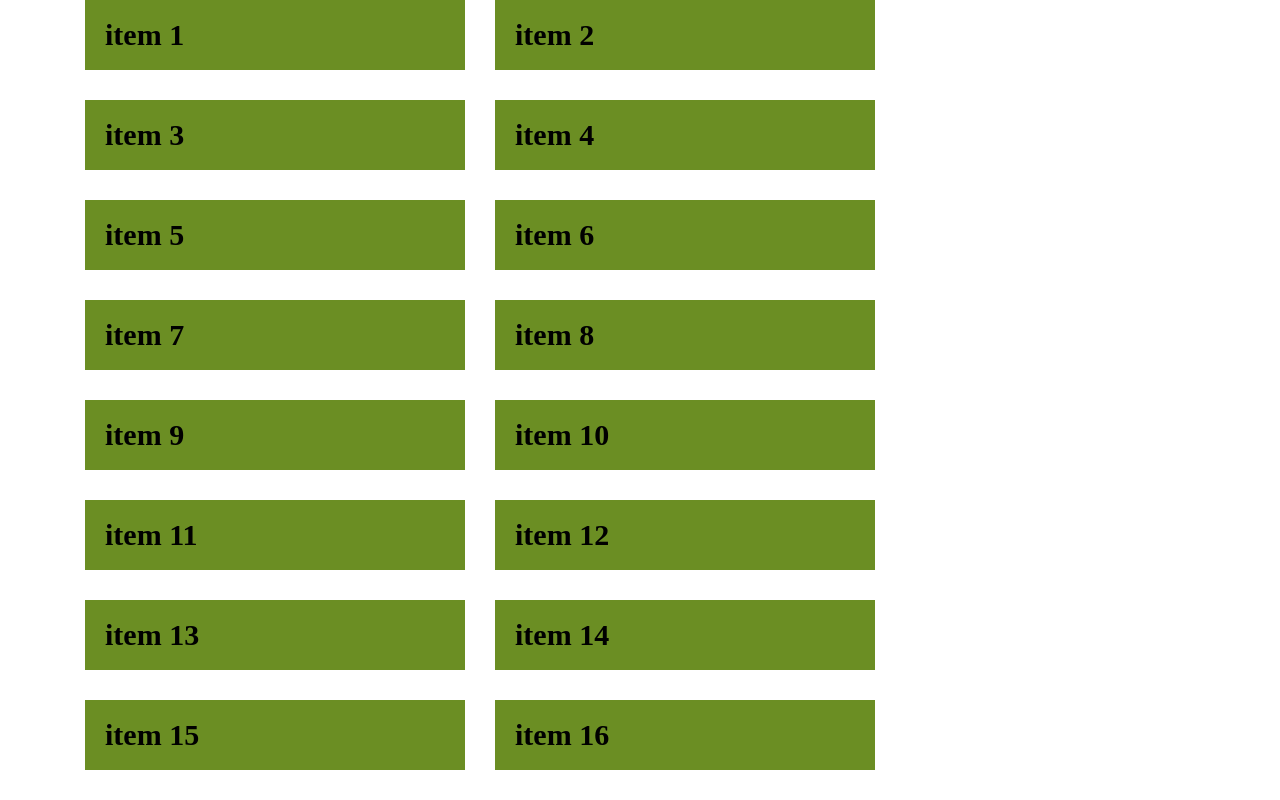
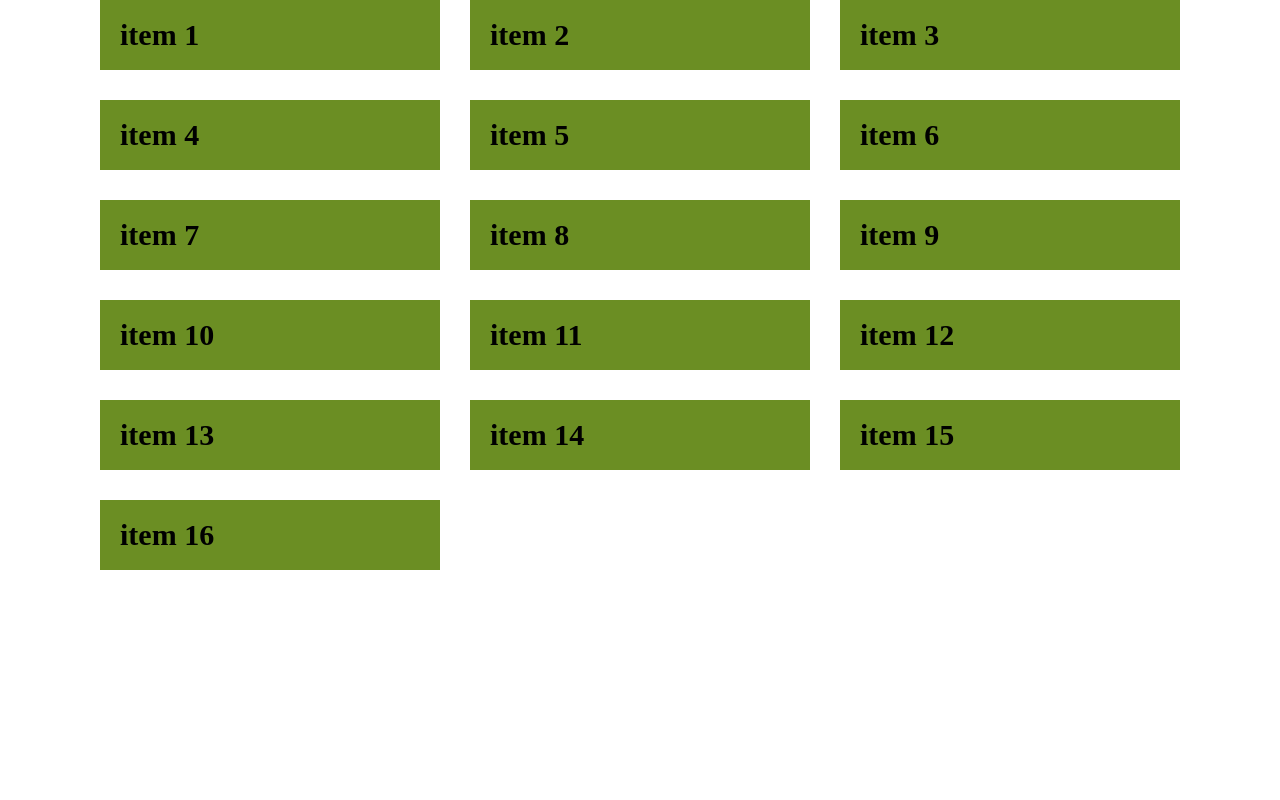
Before and after one commit to nguyenphamphu20/Build-sass, a website: page index.html in a window 1280 px wide. Drawn offline with Linux system fonts and the light colour scheme.

Commit message:
done sass

```diff
--- a/scss/_base.scss
+++ b/scss/_base.scss
@@ -1,3 +1,9 @@
+*,
+::after,
+::before {
+    box-sizing: border-box;
+}
+
 a,
 input,
 textarea,
--- a/scss/main.scss
+++ b/scss/main.scss
@@ -61,13 +61,9 @@ $gird-gutter-width: 30px;
     margin-right: calc(var(--grid-gutter-x) * 0.5 * -1);
 
     &[class*="row-col-"] > *,
-    [class*="col-"] {
-        @extend %gutter-padding;
-        flex: 0 0 auto;
-    }
-
     > * {
         margin-top: calc(var(--grid-gutter-y));
+        @extend %gutter-padding;
     }
 }
 
@@ -90,6 +86,7 @@ $gird-gutter-width: 30px;
     @for $i from 1 through $gird-column * 0.5 {
         .row-col#{$infix}-#{$i} > * {
             width: math.div(100%, $i);
+            flex: 0 0 auto;
         }
     }
 }
@@ -98,6 +95,7 @@ $gird-gutter-width: 30px;
     @for $i from 1 through $gird-column {
         .col#{$infix}-#{$i} {
             width: math.div(100%, $gird-column) * $i;
+            flex: 0 0 auto;
         }
     }
 }
```
Also changed, not shown: assets/css/main.css, 1 other file.
